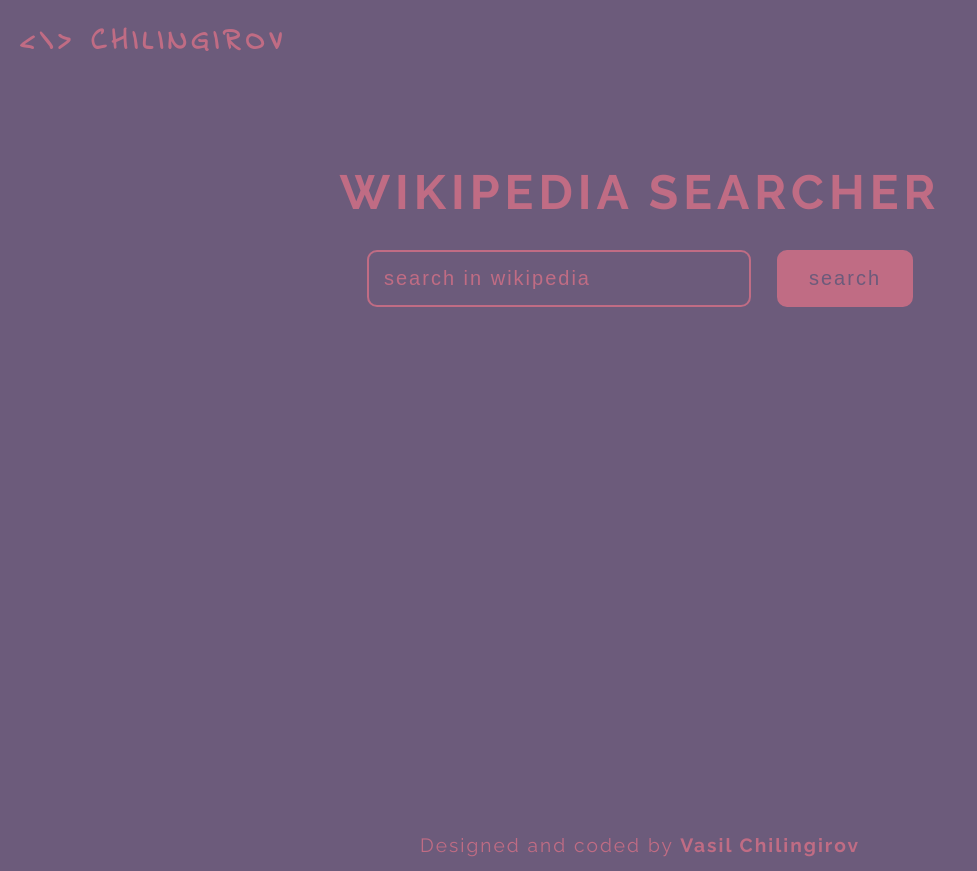
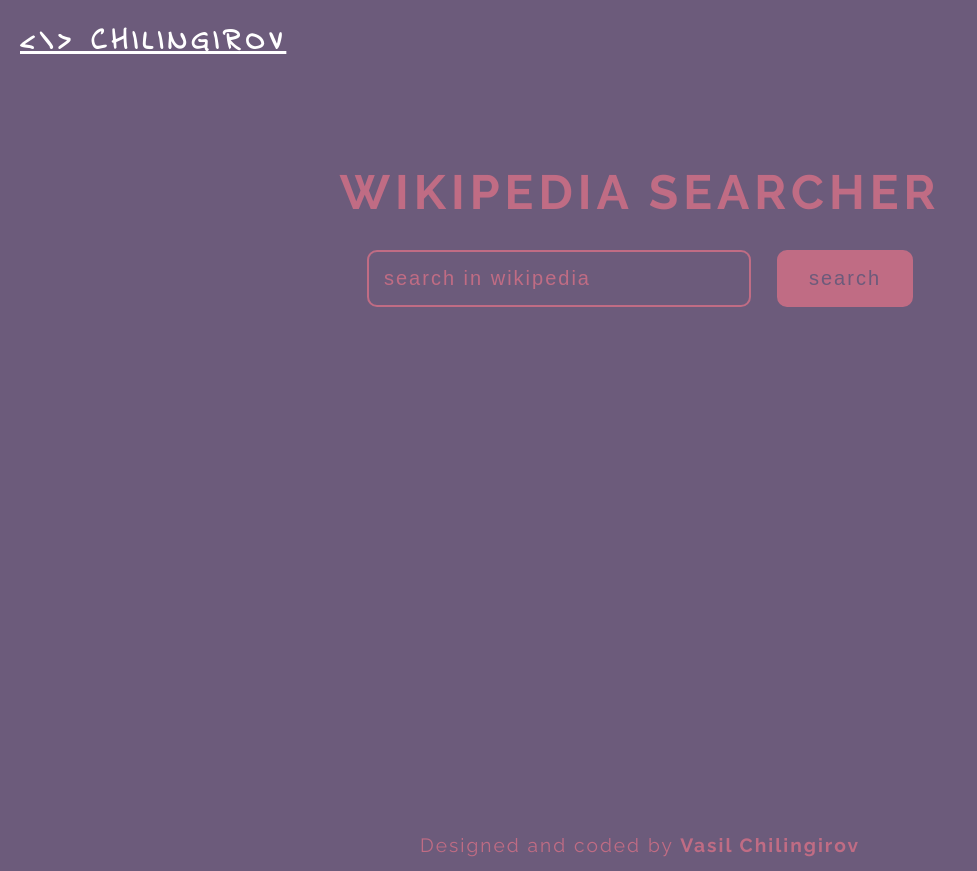
Before and after one commit to chilingirov/wikipedia-searcher, a plain HTML site: page index.html in a window 1280 px wide. Shown: the whole page, without its empty margins (0-977 px from the left). Drawn offline with nearby package versions, Linux system fonts and the light colour scheme; a web font is replaced by a local one.

Commit message:
Updated logo

```diff
--- a/index.html
+++ b/index.html
@@ -14,7 +14,9 @@
     <header>
         <div class="logo">
             <h1>
-                <\> CHILINGIROV</h1>
+                <a href="https://www.linkedin.com/in/vasil-chilingirov/">
+                    <\> CHILINGIROV</a>
+            </h1>
         </div>
     </header>
     <div class="container">
```
